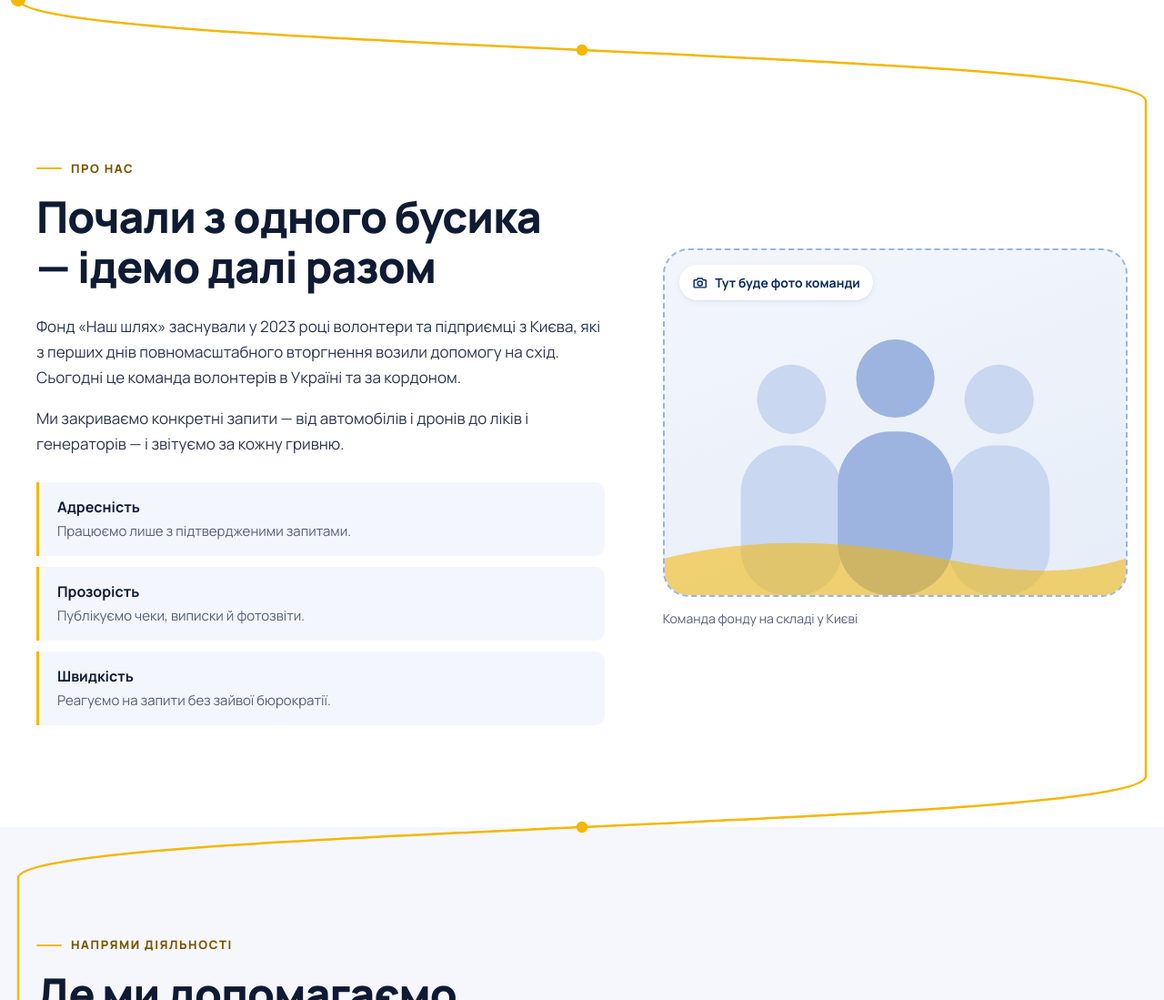
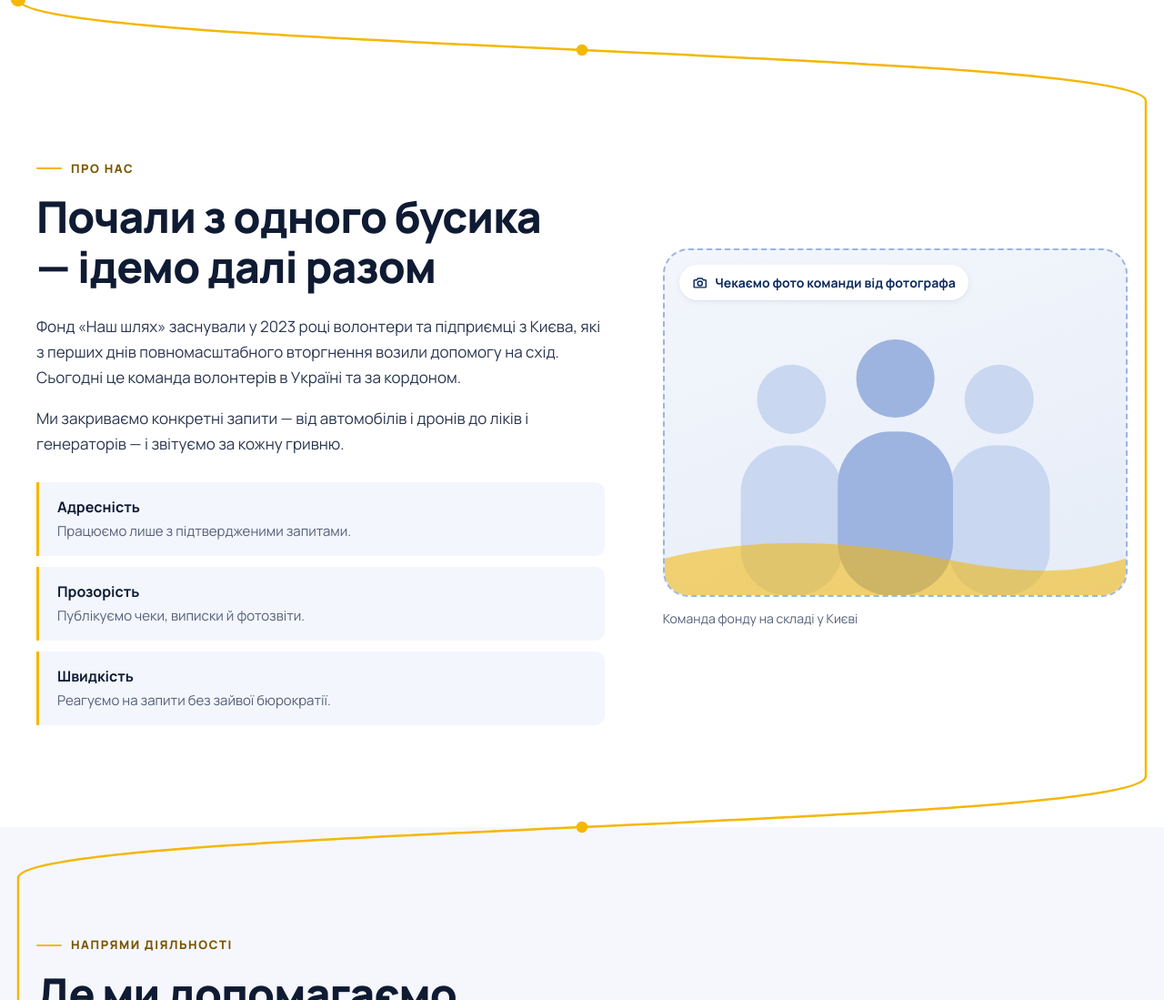
Before and after one commit to VladHrytsaiuk/nashshliakh.org.ua, a plain HTML site: page index.html in a window 1280 px wide. Shown: the part 831-1930 px from the top of the page at 91% size. Drawn offline with nearby package versions, Linux system fonts and the light colour scheme.

Commit message:
Плейсхолдер фото команди: «Чекаємо фото команди від фотографа»

```diff
--- a/index.html
+++ b/index.html
@@ -218,7 +218,7 @@
             </svg>
             <span class="photo-placeholder__label">
               <svg class="icon" aria-hidden="true" focusable="false"><use href="#i-camera"/></svg>
-              <span data-i18n="about.photo">Тут буде фото команди</span>
+              <span data-i18n="about.photo">Чекаємо фото команди від фотографа</span>
             </span>
           </div>
           <figcaption class="about__caption" data-i18n="about.caption">Команда фонду на складі у Києві</figcaption>
--- a/script.js
+++ b/script.js
@@ -113,7 +113,7 @@ const I18N = {
     'about.v2d': 'Публікуємо чеки, виписки й фотозвіти.',
     'about.v3t': 'Швидкість',
     'about.v3d': 'Реагуємо на запити без зайвої бюрократії.',
-    'about.photo': 'Тут буде фото команди',
+    'about.photo': 'Чекаємо фото команди від фотографа',
     'about.caption': 'Команда фонду на складі у Києві',
 
     'dir.eyebrow': 'Напрями діяльності',
@@ -293,7 +293,7 @@ const I18N = {
     'about.v2d': 'We publish receipts, statements and photo reports.',
     'about.v3t': 'Fast',
     'about.v3d': 'We respond to requests without red tape.',
-    'about.photo': 'Team photo goes here',
+    'about.photo': 'Team photo coming soon from our photographer',
     'about.caption': 'Our team at the warehouse in Kyiv',
 
     'dir.eyebrow': 'What we do',
```
